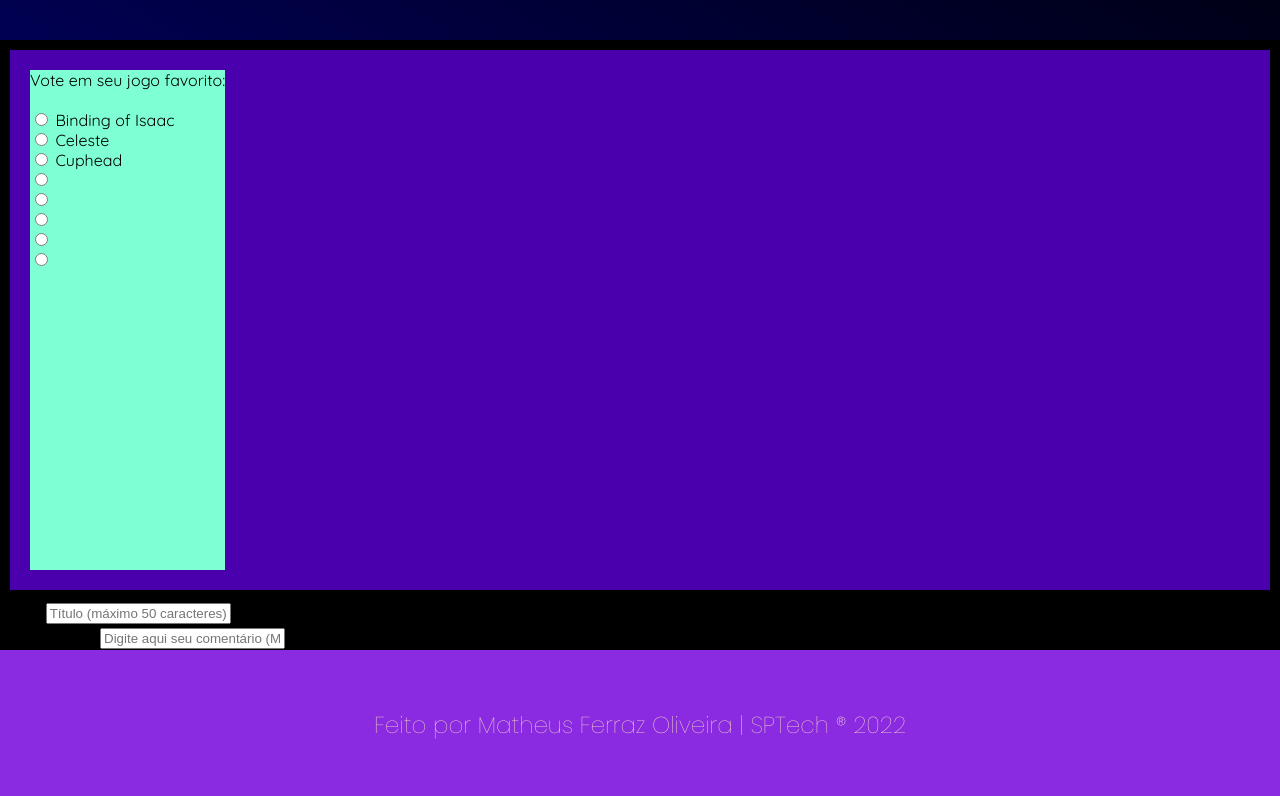
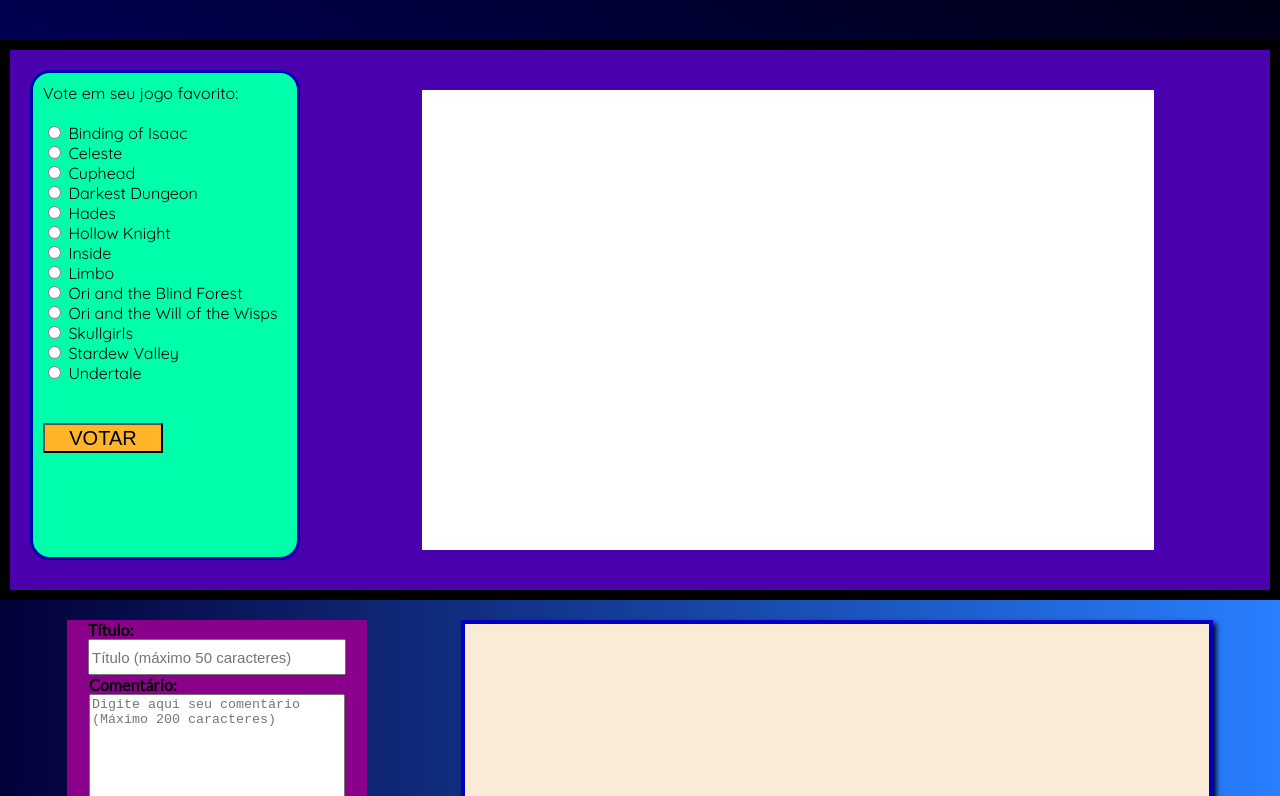
Before and after one commit to Matheus-FOliveira/Indie-world, a website: page site/public/mainpage.html in a window 1280 px wide. Shown: the part 2004-2800 px from the top of the page. Drawn offline with Linux system fonts and the light colour scheme; a web font is replaced by a local one.

Commit message:
Aterações nas áreas de comentários e enquetes

```diff
--- a/site/public/CSS/indieland_main.css
+++ b/site/public/CSS/indieland_main.css
@@ -269,7 +269,84 @@
 }
 
 #votar_jogo{
+    width: 20%;
     gap: 20px;
     font-family: Quicksand;
-    background-color: aquamarine;
+    background-color: rgb(0, 255, 170);
+    padding: 10px;
+    margin-bottom: 10px;
+    border: 3px rgb(0, 0, 179) solid;
+    border-radius: 20px;
 }
+
+.botao_voto{
+    display: flex;
+    justify-content: center;
+    align-items: center;
+    font-size: 20px;
+    width: 120px;
+    height: 30px;
+    transition: 0.5s;
+    background-color: rgb(255, 180, 41);
+}
+
+.botao_voto:hover{
+    font-size: 25px;
+    background-color: rgb(255, 136, 0);
+}
+
+.grafico_votos{
+    height: 460px;
+    background-color: white;
+    width: 60%;
+    margin-left: 10%;
+    justify-self: end;
+    align-self: center;
+}
+
+.div_comentarios{
+    padding: 20px;
+    display: flex;
+    justify-content: space-around;
+    height: 600px;
+    background: rgb(3,0,56);
+    background: linear-gradient(90deg, rgba(3,0,56,1) 0%, rgba(40,127,255,1) 100%);
+}
+
+
+.adicionar_comentario{
+    font-family: Lato;
+    font-weight: bold;
+    display: flex;
+    align-items: center;
+    flex-direction: column;
+    background-color: darkmagenta;
+    height: 80%;
+    float: left;
+    width: 300px;
+}
+
+#input_titulo{
+    width: 250px;
+    height: 30px;
+    font-size: 15px;
+}
+
+#input_corpo{
+    display: flex;
+    text-align: start;
+    word-wrap:break-word;
+    text-justify: inter-word;
+    width: 250px;
+    height: 300px;
+    font-family: 'Courier New', Courier, monospace;
+    resize: none;
+}
+
+#exibir_comentarios{
+    background-color: antiquewhite;
+    height: 85%;
+    width: 60%;
+    border: solid rgb(0, 0, 194) 4px;
+    box-shadow: 3px 3px 5px black ;
+}
--- a/site/public/JS/indieland_mainpage.js
+++ b/site/public/JS/indieland_mainpage.js
@@ -20,6 +20,10 @@
     carrossel_img.style.transform = `transleteX(${-i * 80}vw)`
 }
 
+function buscar_nome(){
+    nome_usuario.innerHTML = sessionStorage.nome
+}
+
 setTimeout(trocar_carrossel, 0)
 setInterval(trocar_carrossel, 4500)
 
@@ -28,6 +32,12 @@
 }
 function scroll_jogos(){
     scroll(0,1300)
+}
+function scroll_enquete(){
+    scroll(0,1950)
+}
+function scroll_comentarios(){
+    scroll(0,2500)
 }
 function exibir_sobre_boi(){
     sobre_padrao.style.display = 'none'
@@ -237,3 +247,7 @@
     sobre_sv.style.display = 'none'
     sobre_undertale.style.display = 'inline'
 }
+
+function registrar_voto(){
+    alert('Seu voto foi registrado! Fique a vontade pra trocar!')
+}
--- a/site/public/mainpage.html
+++ b/site/public/mainpage.html
@@ -20,13 +20,13 @@
 <body>
     <div id="header">
         <span id="titulo"><img src="Images/Img_titulo_indieland.png" alt="Indieland" class="img_titulo"></span>
-        <span class="hello_header">Olá, Usuário!</span>
+        <span class="hello_header">Olá, <span onload="buscar_nome()" id="nome_usuario">Usuário</span></span>
         <div class="lista_header">
             <ul>
-                <a class="clickable" id="botao_inicio" href="#inicio">Início</a>
-                <a class="clickable" id="botao_jogos" href="#jogos">Jogos</a>
-                <a class="clickable" id="botao_enquete" href="#enquete">Enquete</a>
-                <a class="clickable" id="botao_comentarios" href="#comentarios">Comentários</a>
+                <a class="clickable" id="botao_inicio" onclick="scroll_inicio()">Início</a>
+                <a class="clickable" id="botao_jogos" onclick="scroll_jogos()">Jogos</a>
+                <a class="clickable" id="botao_enquete" onclick="scroll_enquete()">Enquete</a>
+                <a class="clickable" id="botao_comentarios" onclick="scroll_comentarios()">Comentários</a>
                 <span id="botao_sair">Sair</span>
             </ul>
         </div>
@@ -333,29 +333,45 @@
             <label for="radio_celeste">Celeste</label><br>
             <input type="radio" id="radio_cuphead" name="jogo_fav" value="cuphead">
             <label for="radio_cuphead">Cuphead</label><br>
-            <input type="radio" id="" name="jogo_fav" value="">
-            <label for=""></label><br>
-            <input type="radio" id="" name="jogo_fav" value="">
-            <label for=""></label><br>
-            <input type="radio" id="" name="jogo_fav" value="">
-            <label for=""></label><br>
-            <input type="radio" id="" name="jogo_fav" value="">
-            <label for=""></label><br>
-            <input type="radio" id="" name="jogo_fav" value="">
-            <label for=""></label><br>
+            <input type="radio" id="radio_dd" name="jogo_fav" value="dd">
+            <label for="radio_dd">Darkest Dungeon</label><br>
+            <input type="radio" id="radio_hades" name="jogo_fav" value="hades">
+            <label for="radio_hades">Hades</label><br>
+            <input type="radio" id="radio_hk" name="jogo_fav" value="hk">
+            <label for="radio_hk">Hollow Knight</label><br>
+            <input type="radio" id="radio_inside" name="jogo_fav" value="inside">
+            <label for="radio_inside">Inside</label><br>
+            <input type="radio" id="radio_limbo" name="jogo_fav" value="limbo">
+            <label for="radio_limbo">Limbo</label><br>
+            <input type="radio" id="radio_oribf" name="jogo_fav" value="oribf">
+            <label for="radio_oribf">Ori and the Blind Forest</label><br>
+            <input type="radio" id="radio_oriww" name="jogo_fav" value="oriww">
+            <label for="radio_oriww">Ori and the Will of the Wisps</label><br>
+            <input type="radio" id="radio_skullgirls" name="jogo_fav" value="skullgirls">
+            <label for="radio_skullgirls">Skullgirls</label><br>
+            <input type="radio" id="radio_sv" name="jogo_fav" value="sv">
+            <label for="radio_sv">Stardew Valley</label><br>
+            <input type="radio" id="radio_undertale" name="jogo_fav" value="undertale">
+            <label for="radio_undertale">Undertale</label><br>
+            <br>
+            <br>
+            <button class="botao_voto" onclick="registrar_voto()">VOTAR</button>
         </div>
-        <canvas id="myChartJs"></div>
+        <div class="grafico_votos">
+            <canvas id="myChartJs">
+        </div>
+    </div>
     </div>
 
     <div class="div_comentarios" id="comentarios">
         <div class="adicionar_comentario">
             <div class="adicionar_comentario_titulo">
-                <label for="input_titulo">Título:</label>
+                <label for="input_titulo">Título:</label><br>
                 <input type="text" id="input_titulo" placeholder="Título (máximo 50 caracteres)">
             </div>
             <div class="adicionar_comentario_corpo">
-                <label for="input_corpo">Comentário:</label>
-                <input type="text" id="input_corpo" placeholder="Digite aqui seu comentário (Máximo 200 caracteres)">
+                <label for="input_corpo">Comentário:</label><br>
+                <textarea rows="3" id="input_corpo" placeholder="Digite aqui seu comentário (Máximo 200 caracteres)"></textarea>
             </div>
         </div>
         <div id="exibir_comentarios">
```
